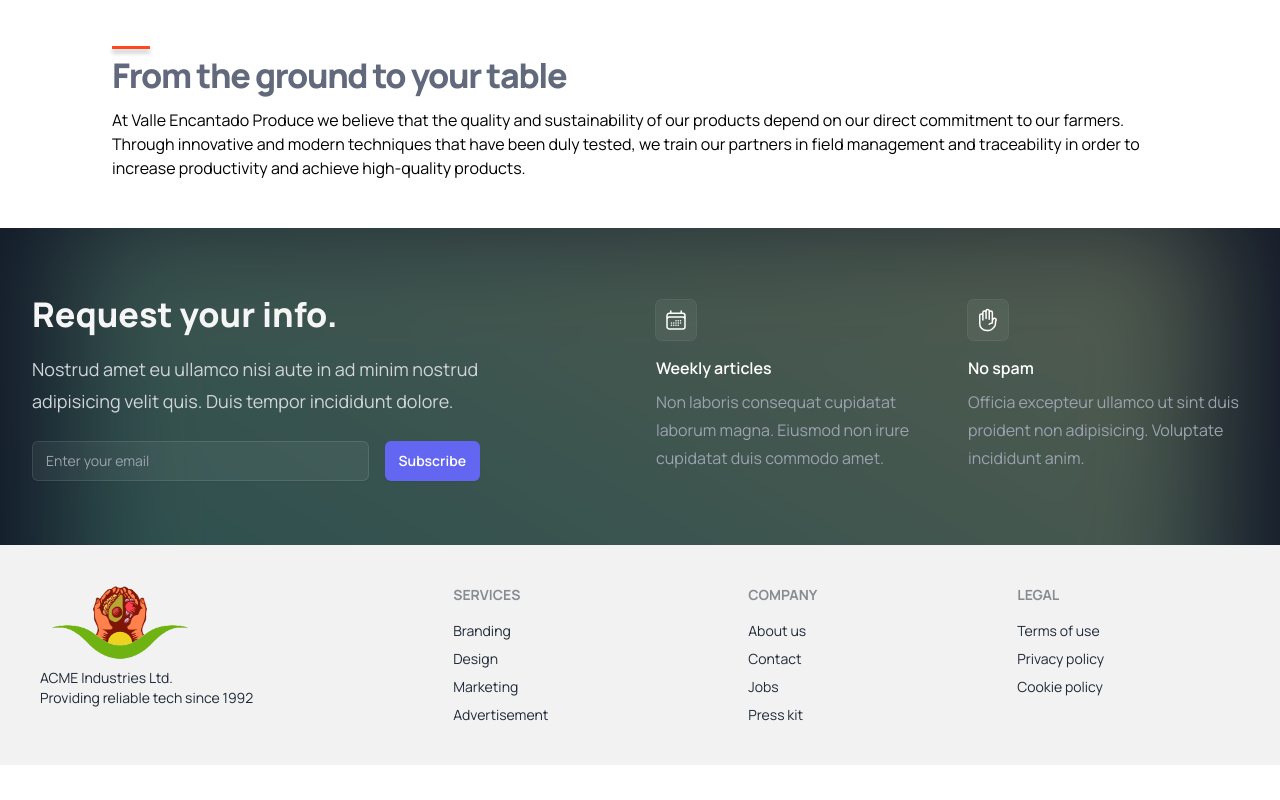
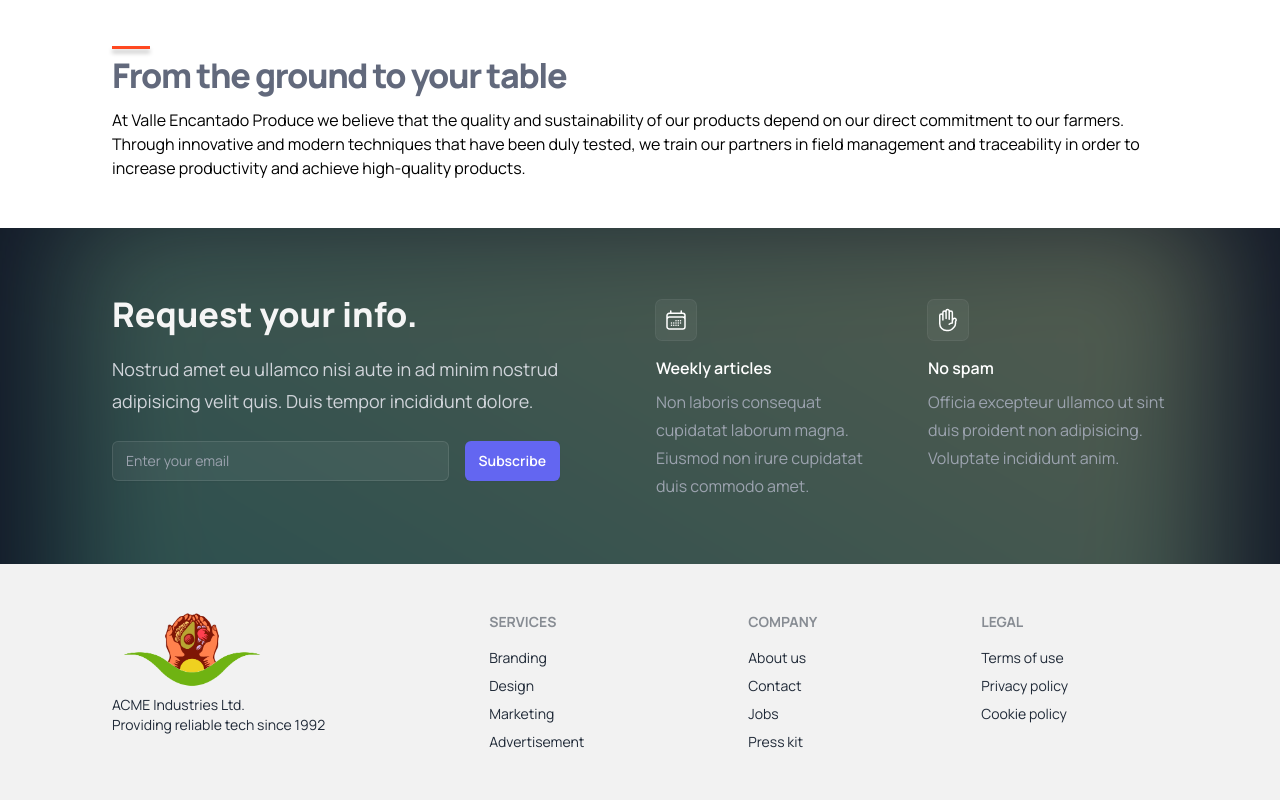
Before and after one commit to torodevelolpment/react_comparison_site, a React (Create React App) app: page / in a window 1280 px wide. Shown: the part 1105-1905 px from the top of the page. Before the commit the page ends 1870 px from the top, so only its background shows below. Built offline with nearby package versions, Linux system fonts and the light colour scheme.

Commit message:
section padding added in footer & cta

```diff
--- a/src/components/cta/CTA.jsx
+++ b/src/components/cta/CTA.jsx
@@ -4,8 +4,8 @@ import { CalendarDaysIcon, HandRaisedIcon } from '@heroicons/react/24/outline'
 
 export default function CTA() {
   return (
-    <div className="relative isolate overflow-hidden bg-gray-900 py-16 sm:py-16 lg:py-16">
-      <div className="mx-auto max-w-7xl px-6 lg:px-8">
+    <div className="relative isolate overflow-hidden bg-gray-900 py-16 sm:py-16 lg:py-16 section__padding">
+      <div className="mx-auto max-w-7xl">
         <div className="mx-auto grid max-w-2xl grid-cols-1 gap-x-8 gap-y-16 lg:max-w-none lg:grid-cols-2">
           <div className="max-w-xl lg:max-w-lg">
             <h3 className="mycv__cta-content">Request your info.</h3>
--- a/src/components/feature/feature.css
+++ b/src/components/feature/feature.css
@@ -28,10 +28,6 @@
 
 }
 
-.gpt__features-container__feature-text p{
-
-}
-
 .gpt__features-container__feature-title div{
     width: 38px;
     height: 3px;
@@ -41,9 +37,7 @@
 }
 
 @media screen and (max-width: 550px) {
-    .gpt__features-container__feature-title h1{
 
-    }
     .gpt__features-container__feature-title p {
         font-size: 12px;
         line-height: 20px;
--- a/src/containers/footer/Footer.jsx
+++ b/src/containers/footer/Footer.jsx
@@ -1,10 +1,9 @@
 import React from 'react';
 import logo from '../../Assets/logoiso.png'
-import './footer.css'
 
 const Footer = () => {
   return (
-   <footer className="footer p-10 bg-base-200 text-base-content gap-x-16">
+   <footer className="footer bg-base-200 text-base-content gap-x-16 section__padding">
   <div>
     <img src={logo} alt="logoisofooter" className="max-w-10" />
     <p>ACME Industries Ltd.<br/>Providing reliable tech since 1992</p>
--- a/src/containers/footer/footer.css
+++ /dev/null
@@ -1,3 +0,0 @@
-/* .footer{
-    @apply gap-x-16;
-} */
```
